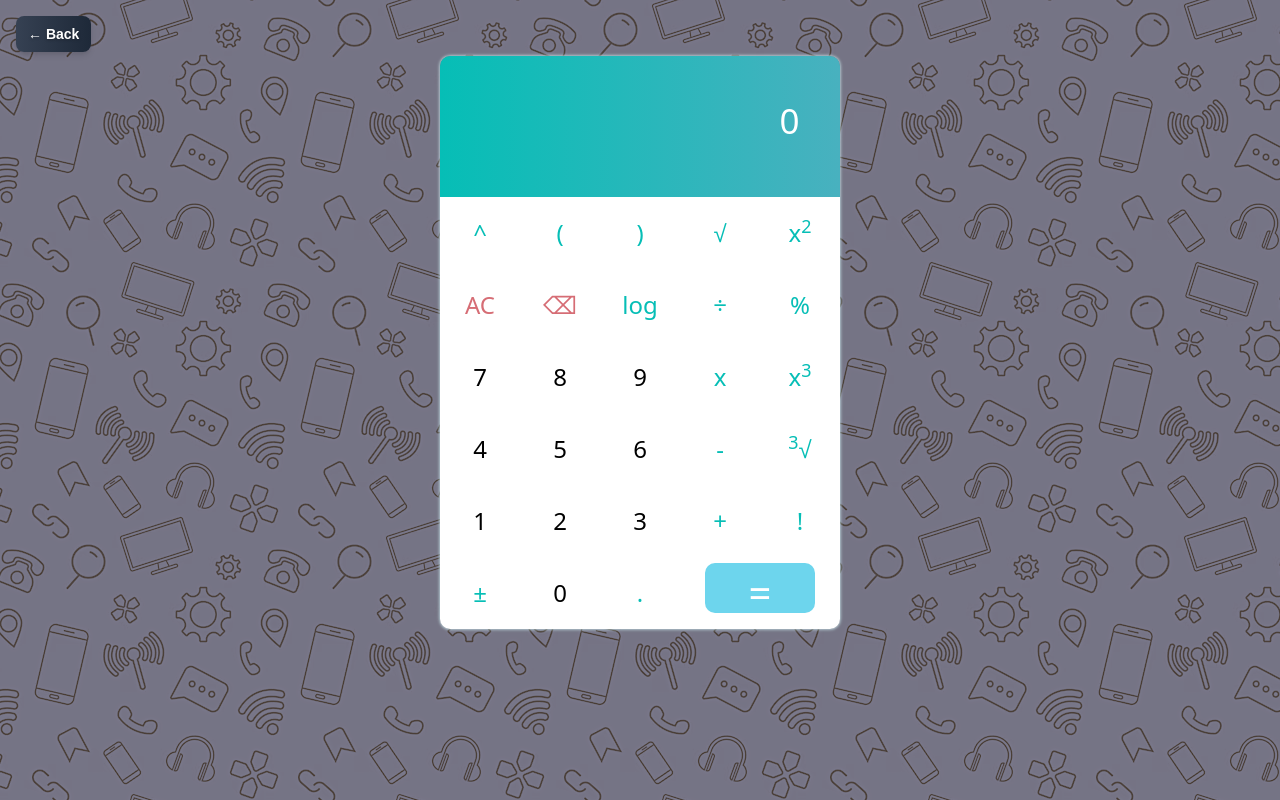
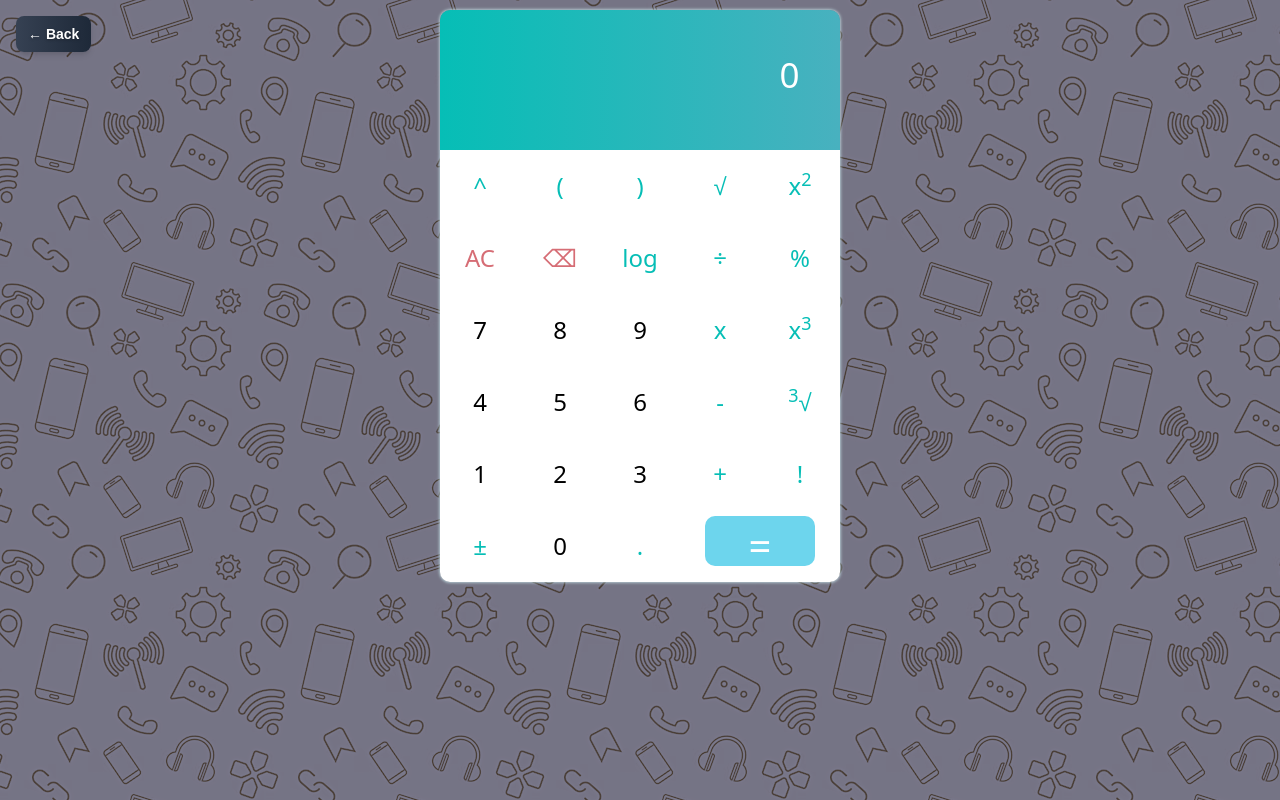
Before and after one commit to bhavin-prajapati/1234webtool, a Next.js app: page /1234webtool/apps/calculator in a window 1280 px wide. Built offline with nearby package versions, Linux system fonts and the light colour scheme.

Commit message:
Moved calculator up

```diff
--- a/src/app/components/apps/Calculator/styles/Calculator.css
+++ b/src/app/components/apps/Calculator/styles/Calculator.css
@@ -3,6 +3,7 @@
   display: flex;
   align-items: center;
   justify-content: center;
+  max-height: 30em;
 }
 
 .main {
```
